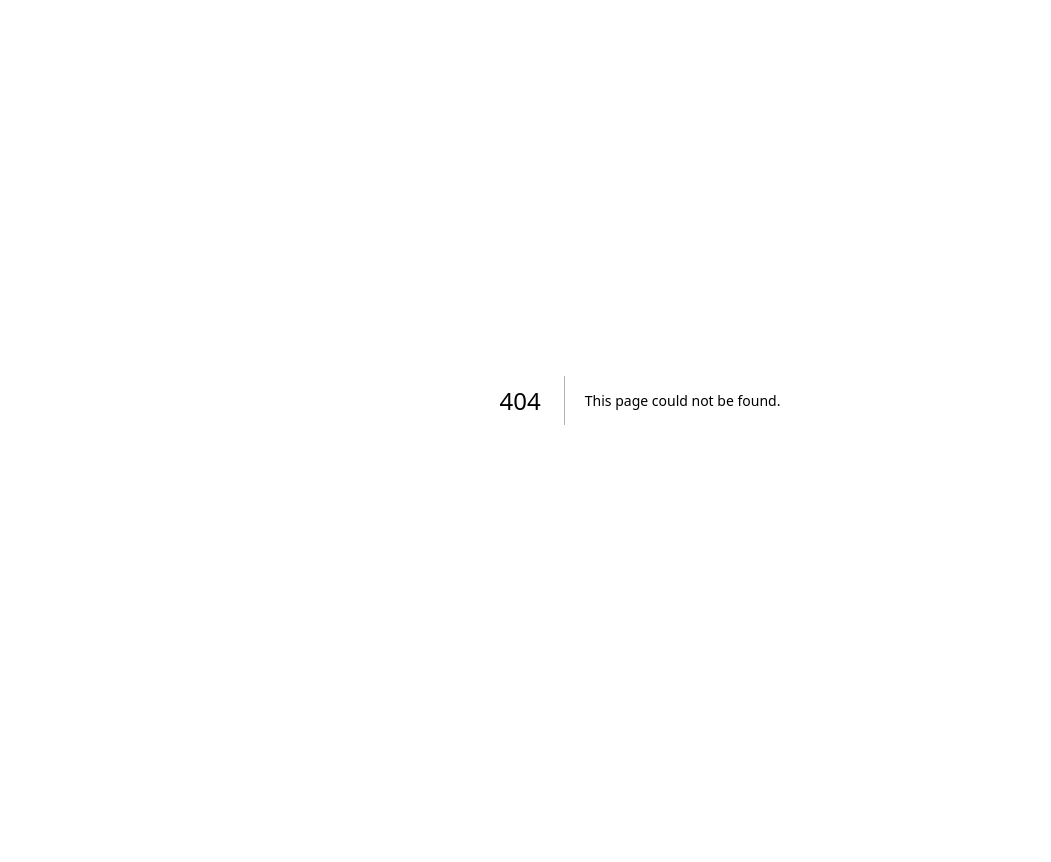
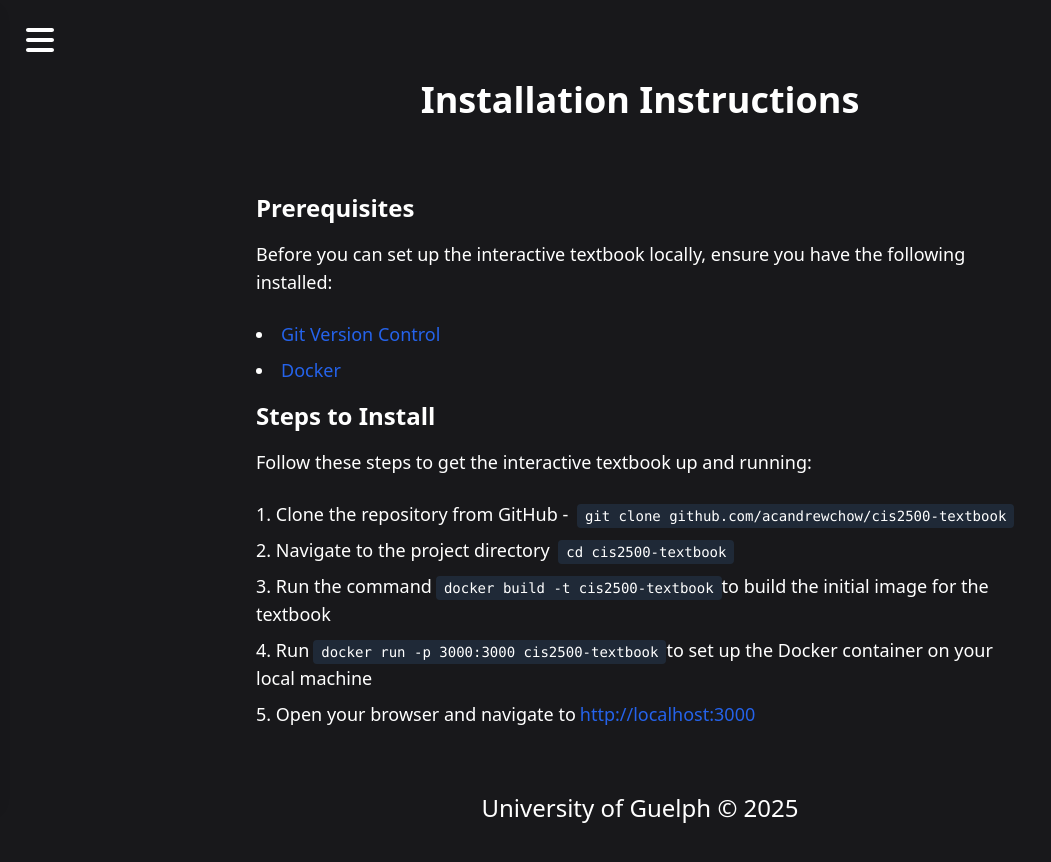
Before and after one commit to acandrewchow/cis2500-textbook, a Next.js app: page /installation in a window 1280 px wide. Before the commit this address had no page. Shown: the top 862 px of the page, without its empty margins (0-1051 px from the left). Before the commit the page ends 800 px from the top, so only its background shows below. Built offline with nearby package versions, Linux system fonts and the light colour scheme.

Commit message:
Updates Installation Page

```diff
--- /dev/null
+++ b/src/pages/installation.js
@@ -0,0 +1,87 @@
+import React from "react";
+import TableOfContents from "@/components/TableOfContents";
+import Footer from "@/components/Footer";
+
+export default function Installation() {
+  return (
+    <div className="flex flex-col items-center justify-center min-h-screen bg-zinc-900 text-white p-8">
+      <TableOfContents />
+
+      <h1 className="text-4xl font-bold mt-12 mb-6 text-center">
+        Installation Instructions
+      </h1>
+
+      <section className="mt-12 text-lg max-w-3xl">
+        <h2 className="text-2xl font-semibold mb-4">Prerequisites</h2>
+        <p className="mb-6">
+          Before you can set up the interactive textbook locally, ensure you
+          have the following installed:
+        </p>
+        <ul className="list-disc list-inside text-left space-y-2">
+          <li>
+            <a
+              href="https://git-scm.com/download"
+              target="_blank"
+              rel="noopener noreferrer"
+              className="text-blue-600 hover:text-blue-800"
+            >
+              Git Version Control
+            </a>
+          </li>
+          <li>
+            <a
+              href="https://www.docker.com/products/docker-desktop"
+              target="_blank"
+              rel="noopener noreferrer"
+              className="text-blue-600 hover:text-blue-800"
+            >
+              Docker
+            </a>
+          </li>
+        </ul>
+
+        <h2 className="text-2xl font-semibold mb-4 mt-4">Steps to Install</h2>
+        <p className="mb-6">
+          Follow these steps to get the interactive textbook up and running:
+        </p>
+        <ol className="list-decimal list-inside text-left space-y-2">
+          <li>
+            Clone the repository from GitHub -{" "}
+            <code className="bg-gray-800 text-white text-sm px-2 py-1 rounded ml-1">
+              git clone github.com/acandrewchow/cis2500-textbook
+            </code>
+          </li>
+          <li>Navigate to the project directory <code className="bg-gray-800 text-white text-sm px-2 py-1 rounded ml-1">
+              cd cis2500-textbook
+            </code></li>
+          <li>
+            Run the command
+            <code className="bg-gray-800 text-white text-sm px-2 py-1 rounded ml-1">
+              docker build -t cis2500-textbook
+            </code>
+            to build the initial image for the textbook
+          </li>
+          <li>
+            Run
+            <code className="bg-gray-800 text-white text-sm px-2 py-1 rounded ml-1">
+              docker run -p 3000:3000 cis2500-textbook
+            </code>
+            to set up the Docker container on your local machine
+          </li>
+          <li>
+            Open your browser and navigate to
+            <a
+              href="http://localhost:3000"
+              target="_blank"
+              rel="noopener noreferrer"
+              className="text-blue-600 hover:text-blue-800 ml-1"
+            >
+              http://localhost:3000
+            </a>
+          </li>
+        </ol>
+      </section>
+      <Footer />
+    </div>
+  );
+}
```
